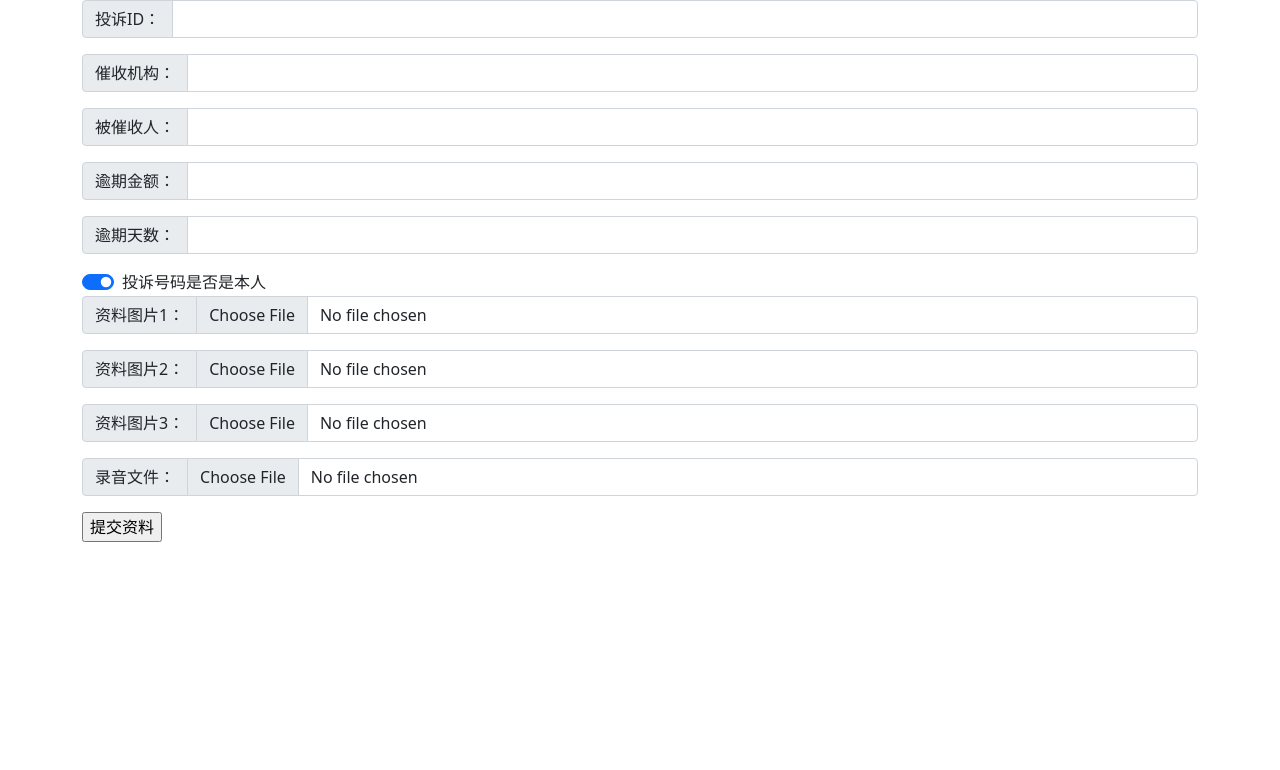
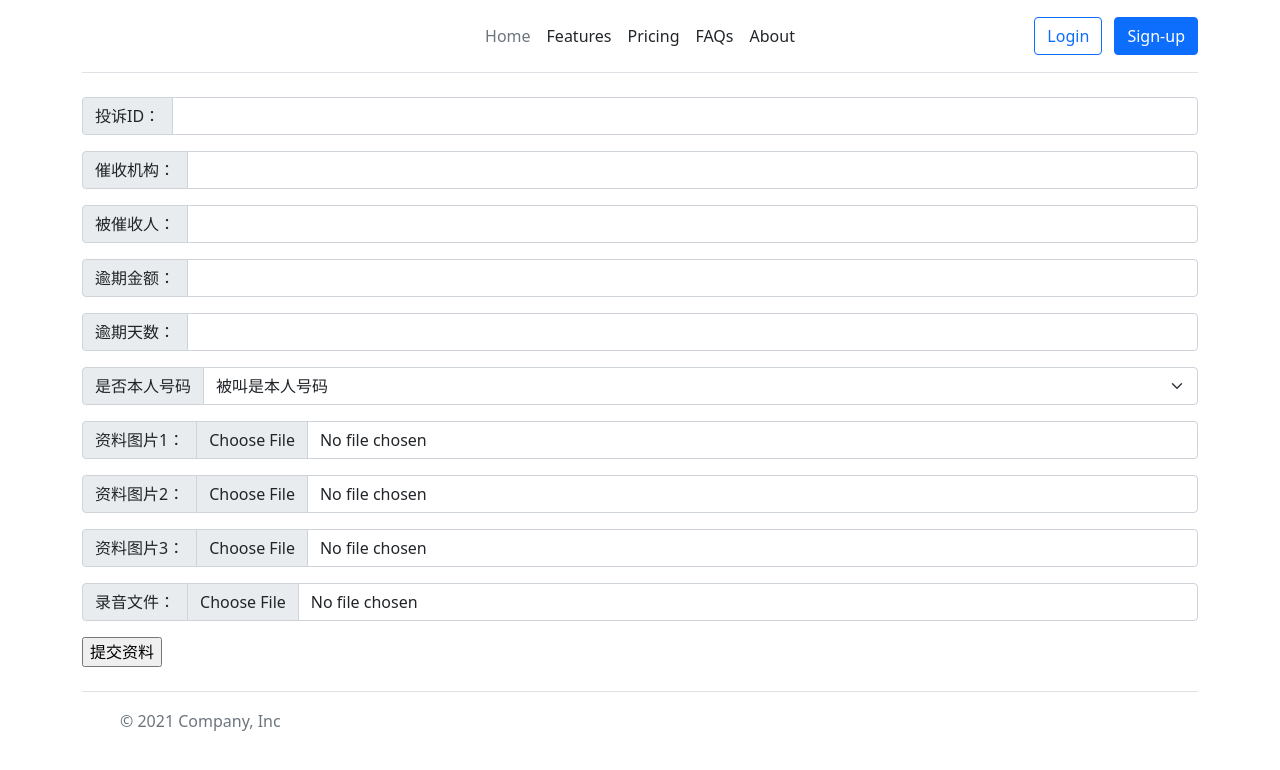
Before and after one commit to leialbert/voip, a Django app: page /complaint/ in a window 1280 px wide. Shown: the top 770 px of the page. Run offline with Django 4.2, Linux system fonts and the light colour scheme; some libraries are stand-ins or nearby versions.

Commit message:
增加导航栏

```diff
--- /dev/null
+++ b/complaintcms/templates/complaintcms/base.html
@@ -0,0 +1,57 @@
+{% load static %}
+<!DOCTYPE html>
+<html lang="en">
+<head>
+    <meta charset="UTF-8">
+    <meta http-equiv="X-UA-Compatible" content="IE=edge">
+    <meta name="viewport" content="width=device-width, initial-scale=1.0">
+    <title>Document</title>
+    <link rel="stylesheet" type= "text/css" href="{% static 'css/bootstrap.min.css' %}">
+</head>
+<body>
+
+    <div class="container">
+        <header class="d-flex flex-wrap align-items-center justify-content-center justify-content-md-between py-3 mb-4 border-bottom">
+          <a href="/" class="d-flex align-items-center col-md-3 mb-2 mb-md-0 text-dark text-decoration-none">
+            <svg class="bi me-2" width="40" height="32" role="img" aria-label="Bootstrap"><use xlink:href="#bootstrap"/></svg>
+          </a>
+
+          <ul class="nav col-12 col-md-auto mb-2 justify-content-center mb-md-0">
+            <li><a href="#" class="nav-link px-2 link-secondary">Home</a></li>
+            <li><a href="#" class="nav-link px-2 link-dark">Features</a></li>
+            <li><a href="#" class="nav-link px-2 link-dark">Pricing</a></li>
+            <li><a href="#" class="nav-link px-2 link-dark">FAQs</a></li>
+            <li><a href="#" class="nav-link px-2 link-dark">About</a></li>
+          </ul>
+
+          <div class="col-md-3 text-end">
+            <button type="button" class="btn btn-outline-primary me-2">Login</button>
+            <button type="button" class="btn btn-primary">Sign-up</button>
+          </div>
+        </header>
+      </div>
+
+  {% block content %}
+
+  {% endblock %}
+  <div class="container">
+    <footer class="d-flex flex-wrap justify-content-between align-items-center py-3 my-4 border-top">
+      <div class="col-md-4 d-flex align-items-center">
+        <a href="/" class="mb-3 me-2 mb-md-0 text-muted text-decoration-none lh-1">
+          <svg class="bi" width="30" height="24"><use xlink:href="#bootstrap"/></svg>
+        </a>
+        <span class="text-muted">&copy; 2021 Company, Inc</span>
+      </div>
+
+      <ul class="nav col-md-4 justify-content-end list-unstyled d-flex">
+        <li class="ms-3"><a class="text-muted" href="#"><svg class="bi" width="24" height="24"><use xlink:href="#twitter"/></svg></a></li>
+        <li class="ms-3"><a class="text-muted" href="#"><svg class="bi" width="24" height="24"><use xlink:href="#instagram"/></svg></a></li>
+        <li class="ms-3"><a class="text-muted" href="#"><svg class="bi" width="24" height="24"><use xlink:href="#facebook"/></svg></a></li>
+      </ul>
+    </footer>
+  </div>
+
+
+  <script src="{% static 'js/bootstrap.bundle.min.js'%}"></script>
+</body>
+</html>
--- a/complaintcms/templates/complaintcms/index.html
+++ b/complaintcms/templates/complaintcms/index.html
@@ -1,15 +1,7 @@
-{% load static %}
-<!DOCTYPE html>
-<html lang="en">
-<head>
-    <meta charset="UTF-8">
-    <meta http-equiv="X-UA-Compatible" content="IE=edge">
-    <meta name="viewport" content="width=device-width, initial-scale=1.0">
-    <title>Document</title>
-    <link rel="stylesheet" type= "text/css" href="{% static 'css/bootstrap.min.css' %}">
-</head>
-<body>
-    <div class="container">
+{% extends "./base.html" %}
+
+{% block content %}
+<div class="container ">
     <form action="{% url 'result' %}" method="post" enctype="multipart/form-data">
         {% csrf_token %}
         <div class="input-group mb-3">
@@ -32,13 +24,18 @@
             <label class="input-group-text" for="yqts">逾期天数：</label>
             <input type="text" name="yqts" id="yqts" class="form-control">
         </div>
-            <div class="form-check form-switch">
-                <input class="form-check-input" type="checkbox" role="switch" name='is_br' id="flexSwitchCheckChecked" value=True checked>
-                <label class="form-check-label" for="flexSwitchCheckChecked">投诉号码是否是本人</label>
+
+        <div class="input-group mb-3">
+            <label class="input-group-text" for="inputGroupSelect01">是否本人号码</label>
+            <select class="form-select" id="inputGroupSelect01" name='is_br'>
+                <option selected value="True">被叫是本人号码</option>
+                <option value="False">是本人其他联系人</option>
+            </select>
         </div>
+
         <div class="input-group mb-3">
             <label class="input-group-text" for="cszl_img1">资料图片1：</label>
-                <input type="file" class="form-control" name='cszl_img1'id="cszl_img1">
+            <input type="file" class="form-control" name='cszl_img1'id="cszl_img1" value='sss'>
         </div>
         <div class="input-group mb-3">
             <label class="input-group-text" for="cszl_img2">资料图片2：</label>
@@ -57,9 +54,4 @@
         </div>
     </form>
 </div>
-
-
-
-    <script src="{% static 'js/bootstrap.bundle.min.js'%}"></script>
-</body>
-</html>
+{% endblock %}
--- a/complaintcms/views.py
+++ b/complaintcms/views.py
@@ -35,9 +35,9 @@ def result(request):
                     'cszl_mp3':cszl_mp3
                 }
             )
-        # print(obj)
         context = {
             'obj':obj,
+            'updated':updated,
         }
     return render(request,'complaintcms/result.html',context)
 
```
Also changed, not shown: complaintcms/templates/complaintcms/result.html (+5 -3 lines). Lines whose indentation alone changed are shown as unchanged.
